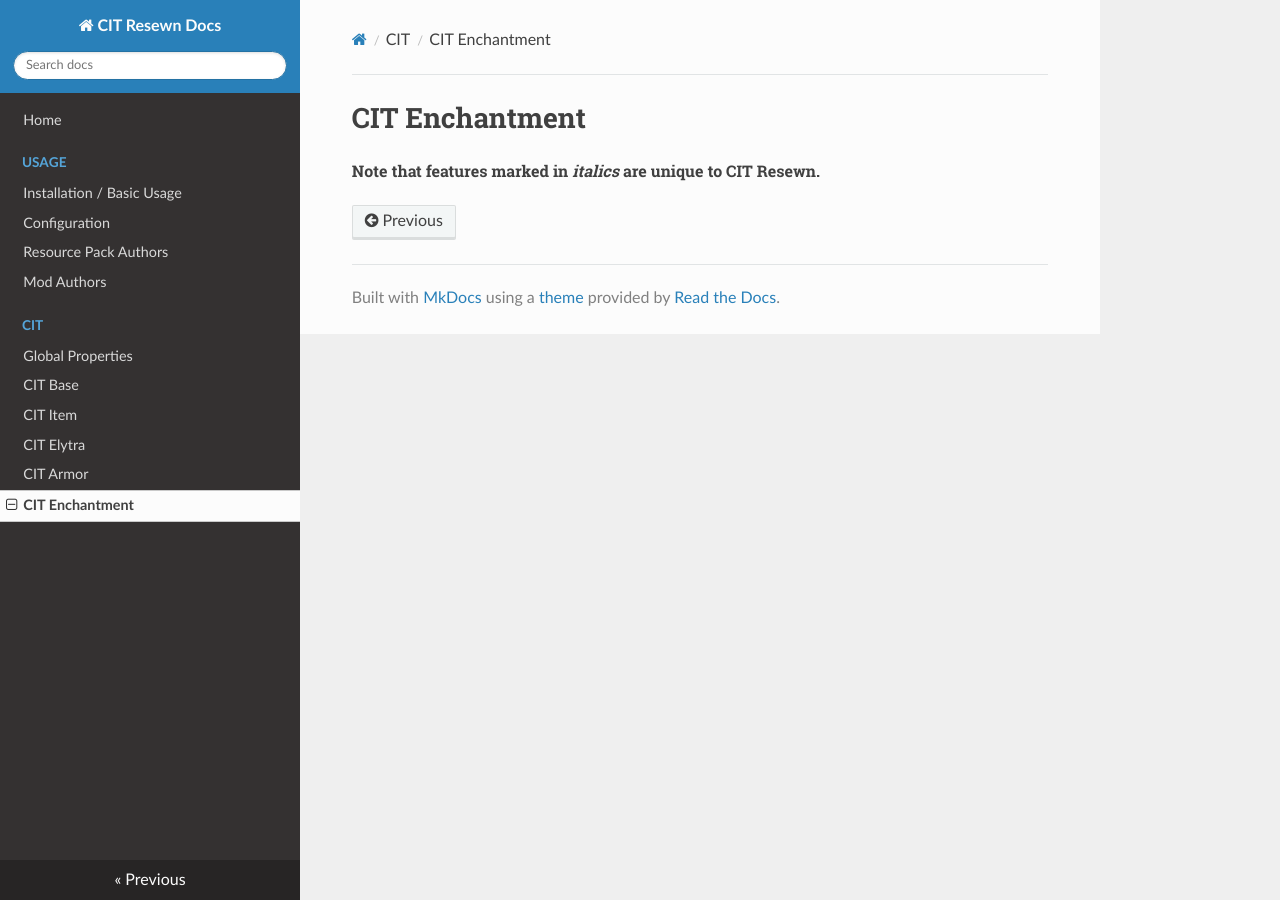
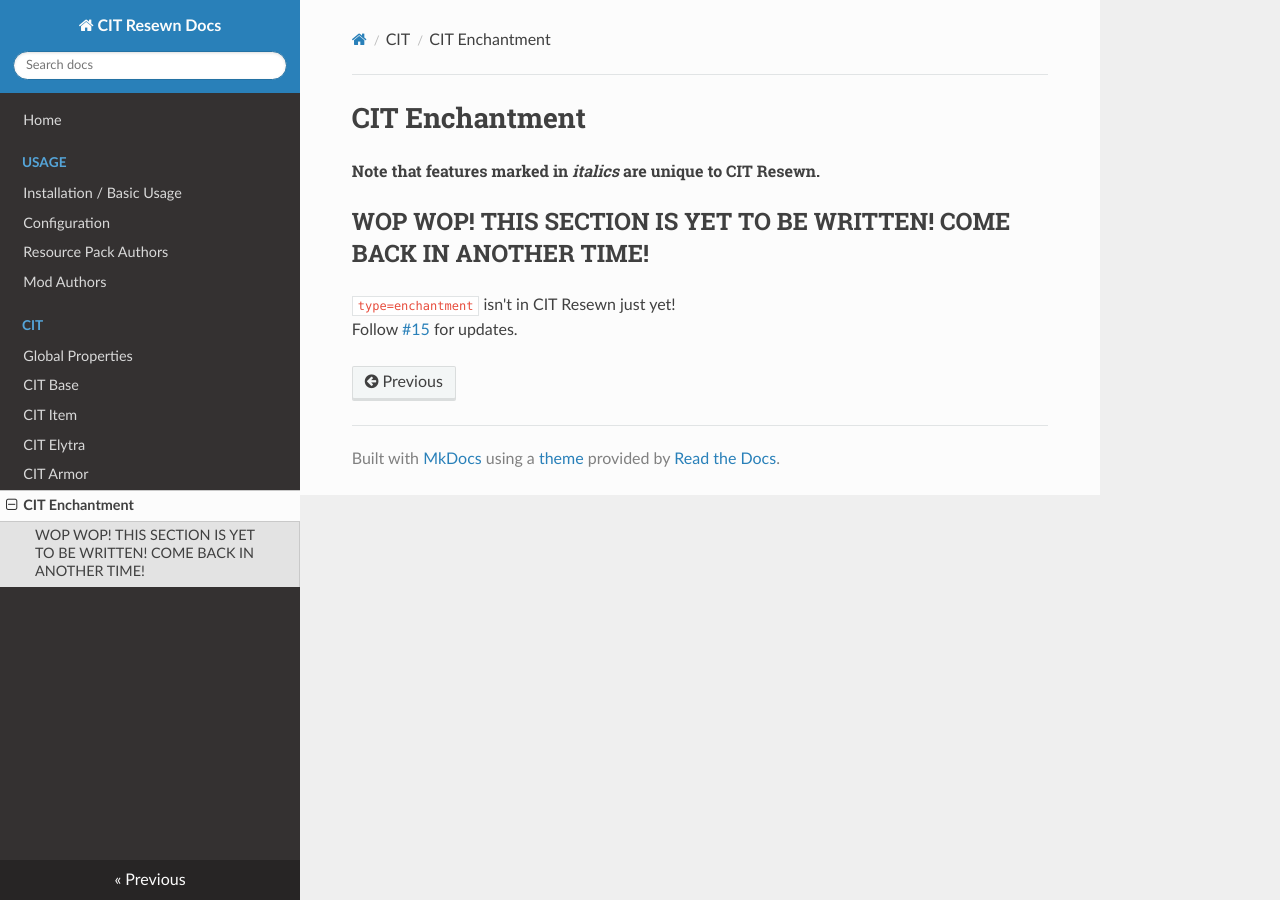
Before and after one commit to SHsuperCM/CITResewn, an MkDocs documentation site: the page built from docs/cit/cit_enchantment.md, in a window 1280 px wide. Built offline with MkDocs 1.6.1, drawn with Linux system fonts in a browser that asks for light colours; nearby versions of some CDN libraries.

```diff
--- a/docs/cit/cit_enchantment.md
+++ b/docs/cit/cit_enchantment.md
@@ -1,2 +1,7 @@
 # CIT Enchantment
 <h6>Note that features marked in <em>italics</em> are unique to CIT Resewn.</h6>
+
+## WOP WOP! THIS SECTION IS YET TO BE WRITTEN! COME BACK IN ANOTHER TIME!
+
+`type=enchantment` isn't in CIT Resewn just yet!
+Follow [#15](https://github.com/SHsuperCM/CITResewn/issues/15) for updates.
```
Also changed, not shown: docs/cit/cit_armor.md (+2 -0 lines), docs/cit/cit_base.md (+2 -0 lines), docs/cit/cit_elytra.md (+2 -0 lines), docs/cit/cit_item.md (+2 -0 lines).
